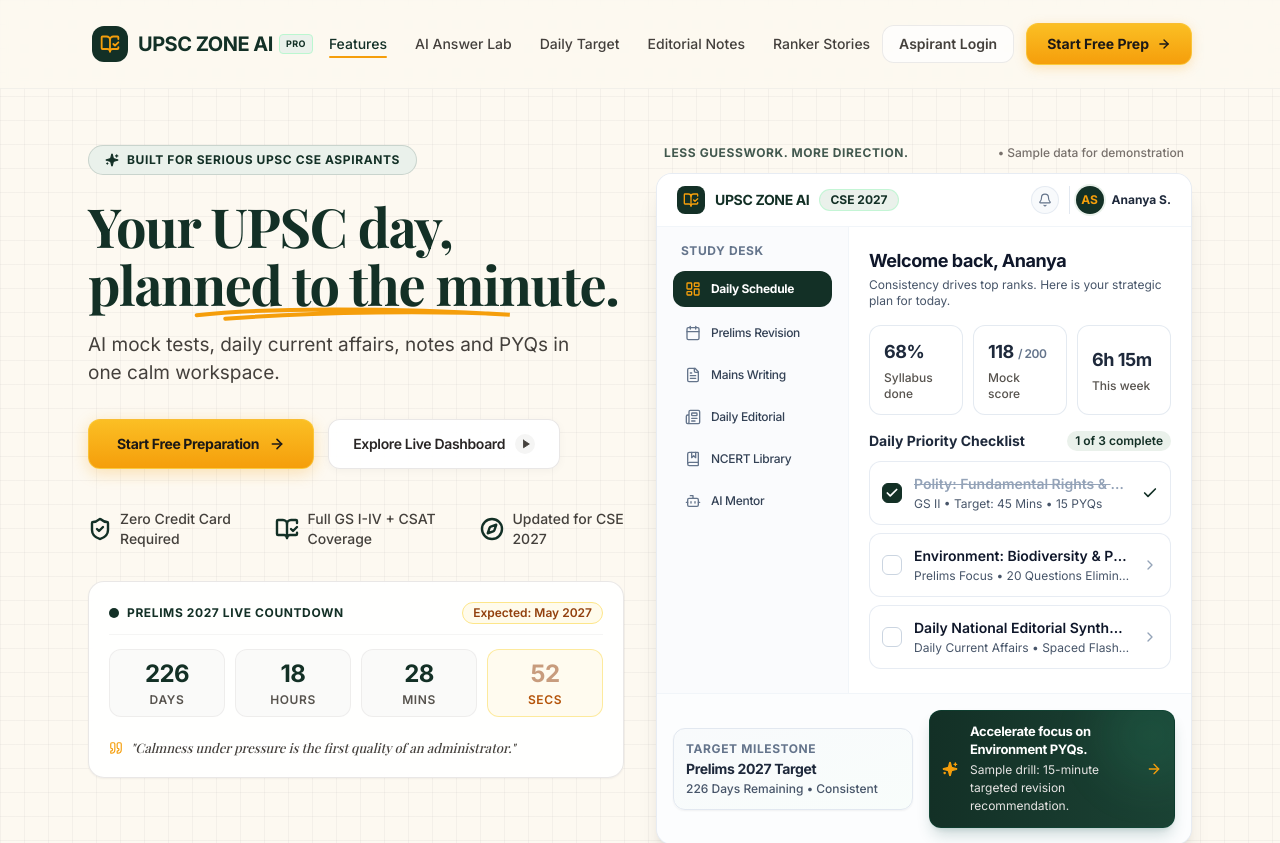
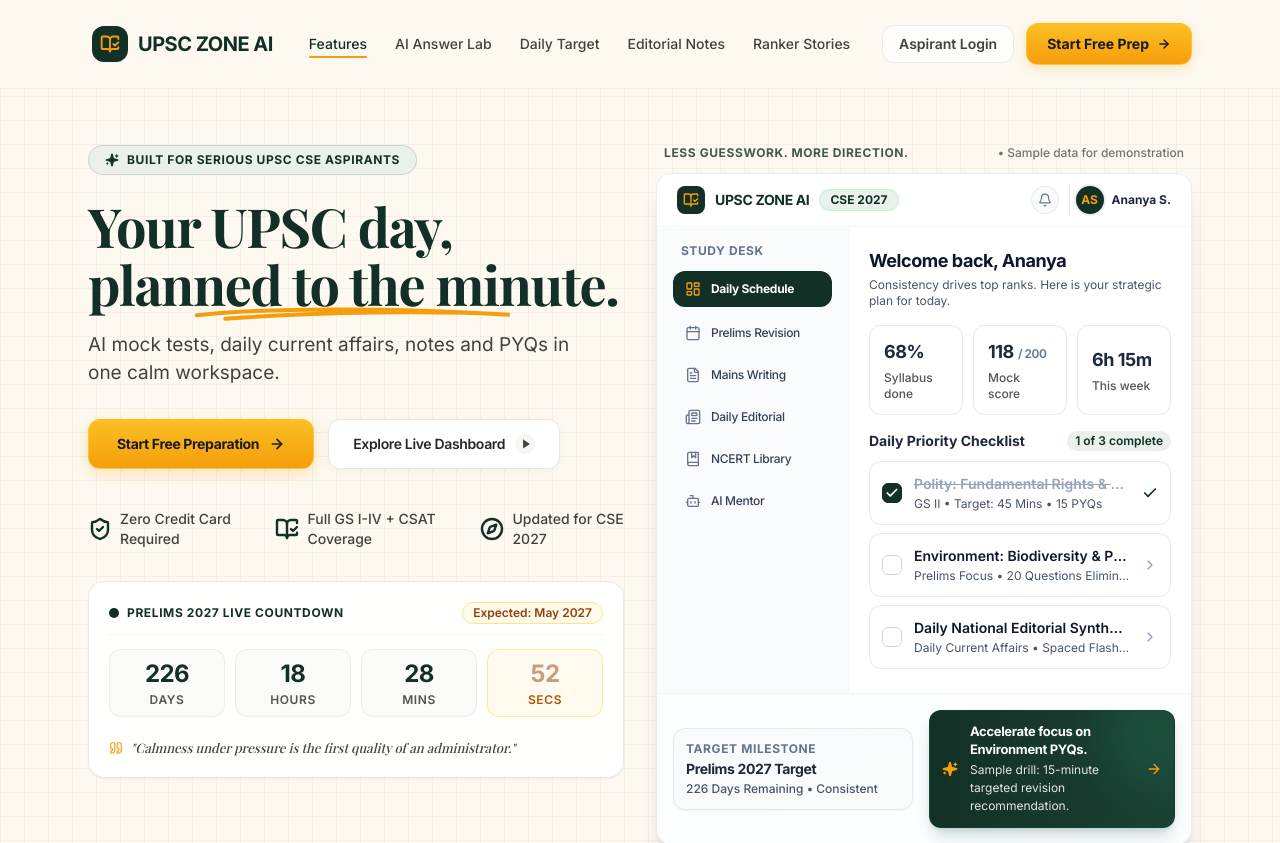
Before and after one commit to Farhaan-Coder/UPSC_WEBPAGE_UPDATED, a React (Vite) app: page / in a window 1280 px wide. Shown: the top 843 px of the page. Built offline with nearby package versions, Linux system fonts and the light colour scheme; a web font is replaced by a local one.

Commit message:
fix(navbar): remove PRO badge from logo

```diff
--- a/src/components/Navbar.jsx
+++ b/src/components/Navbar.jsx
@@ -80,14 +80,9 @@ export default function Navbar({ onOpenAuth }) {
           <div className="w-9 h-9 rounded-xl bg-[#133026] flex items-center justify-center text-[#F59E0B] shadow-xs transition-transform duration-300 group-hover:scale-105">
             <BookOpenCheck className="w-5 h-5 stroke-[2.2]" />
           </div>
-          <div className="flex items-center gap-1.5">
-            <span className="font-sans font-extrabold text-lg sm:text-xl tracking-tight text-[#133026]">
-              UPSC ZONE AI
-            </span>
-            <span className="hidden sm:inline-block bg-[#EAF1EB] text-[#133026] border border-green-200 text-[9px] font-bold px-1.5 py-0.5 rounded uppercase tracking-wider">
-              PRO
-            </span>
-          </div>
+          <span className="font-sans font-extrabold text-lg sm:text-xl tracking-tight text-[#133026]">
+            UPSC ZONE AI
+          </span>
         </a>
 
         {/* Center: Desktop Navigation Links */}
```
